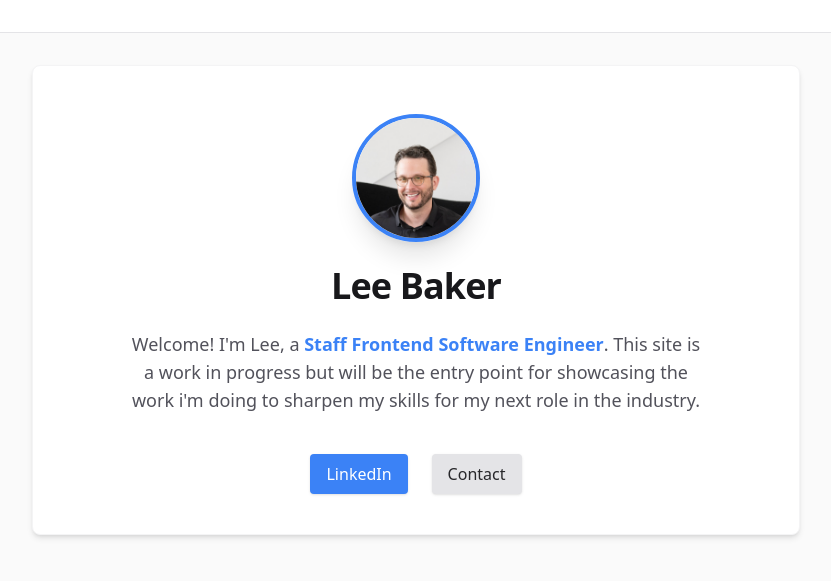
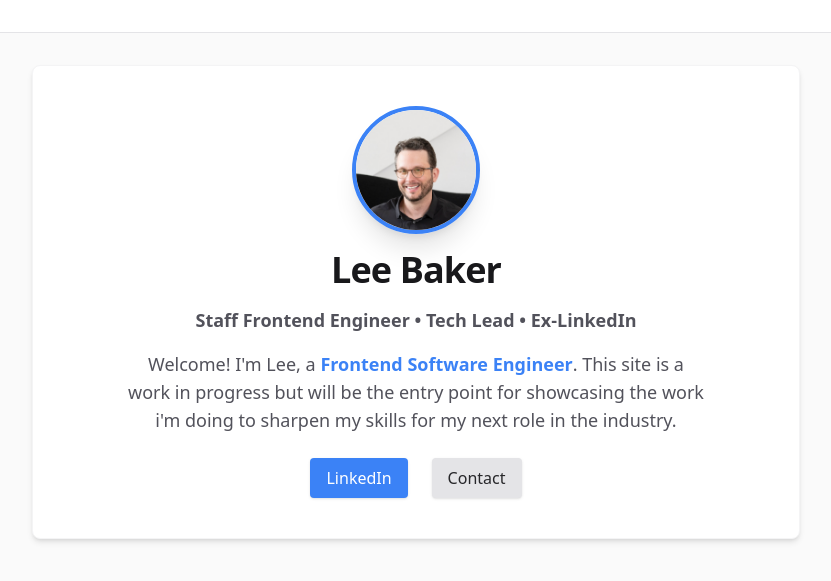
Before and after one commit to glorioustephan/glorioustephan.github.io, a Jekyll site: the page built from index.html, in a window 1280 px wide. Shown: the top 581 px of the page, without its empty margins (224-1055 px from the left). Built offline with Jekyll 4.4.1, drawn with Linux system fonts in a browser that asks for light colours; nearby versions of some CDN libraries.

Commit message:
Tweaking styles on the index.html page

```diff
--- a/index.html
+++ b/index.html
@@ -3,11 +3,12 @@ layout: default
 title: Home
 ---
 
-<div class="flex flex-col items-center gap-6 mt-2 mb-10">
+<div class="flex flex-col items-center gap-4 mb-6">
   <img src="headshot.png" alt="James Lee Baker headshot" class="w-32 h-32 rounded-full shadow-xl border-4 border-blue-500 object-cover" />
   <h1 class="text-4xl font-extrabold text-zinc-900 text-center tracking-tight">Lee Baker</h1>
+  <h2 class="text-lg font-semibold text-zinc-600 text-center">Staff Frontend Engineer • Tech Lead • Ex-LinkedIn</h2>
   <div class="text-lg text-zinc-600 text-center max-w-xl">
-    Welcome! I'm Lee, a <span class="font-semibold text-blue-500">Staff Frontend Software Engineer</span>. This site is a work in progress but will be the entry point for showcasing the work i'm doing to sharpen my skills for my next role in the industry.
+    Welcome! I'm Lee, a <span class="font-semibold text-blue-500">Frontend Software Engineer</span>. This site is a work in progress but will be the entry point for showcasing the work i'm doing to sharpen my skills for my next role in the industry.
   </div>
 </div>
 <div class="flex flex-row gap-6 justify-center mt-4">
```
Also changed, not shown: about.html (renamed from about.md), aspirations.html (renamed from aspirations.md).
